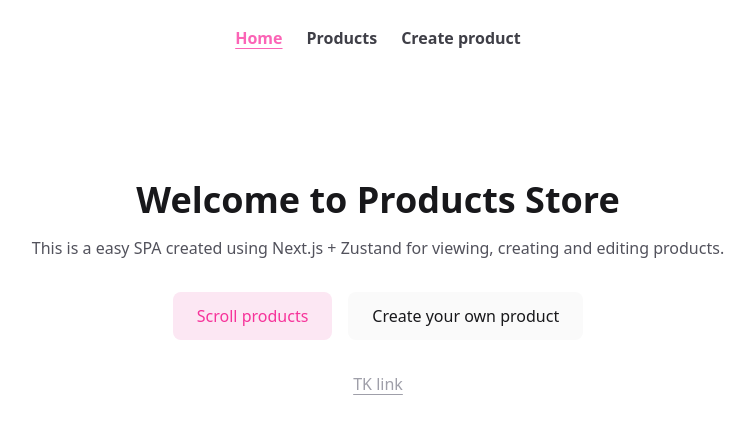
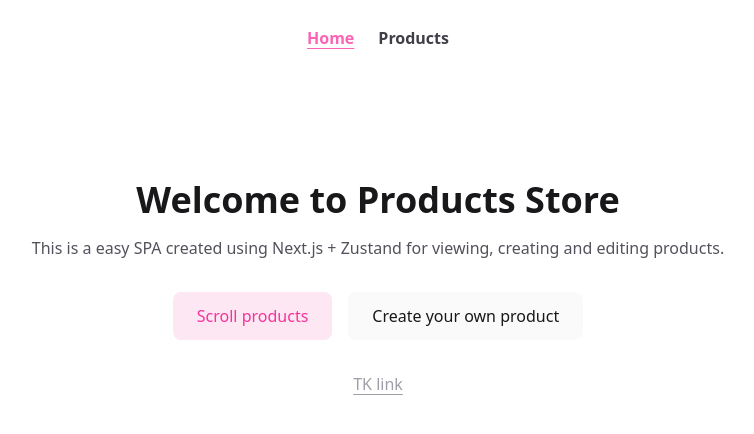
Before and after one commit to asxnah/products, a Next.js app: page / in a window 1280 px wide. Shown: the top 434 px of the page, without its empty margins (262-1016 px from the left). Built offline with nearby package versions, Linux system fonts and the light colour scheme.

Commit message:
chore: remove link to create product

```diff
--- a/app/components/Navbar.tsx
+++ b/app/components/Navbar.tsx
@@ -9,7 +9,6 @@ const Navbar = () => {
   const navItems = [
     { name: "Home", path: "/" },
     { name: "Products", path: "/products" },
-    { name: "Create product", path: "/products/create-product" },
   ];
 
   return (
```
